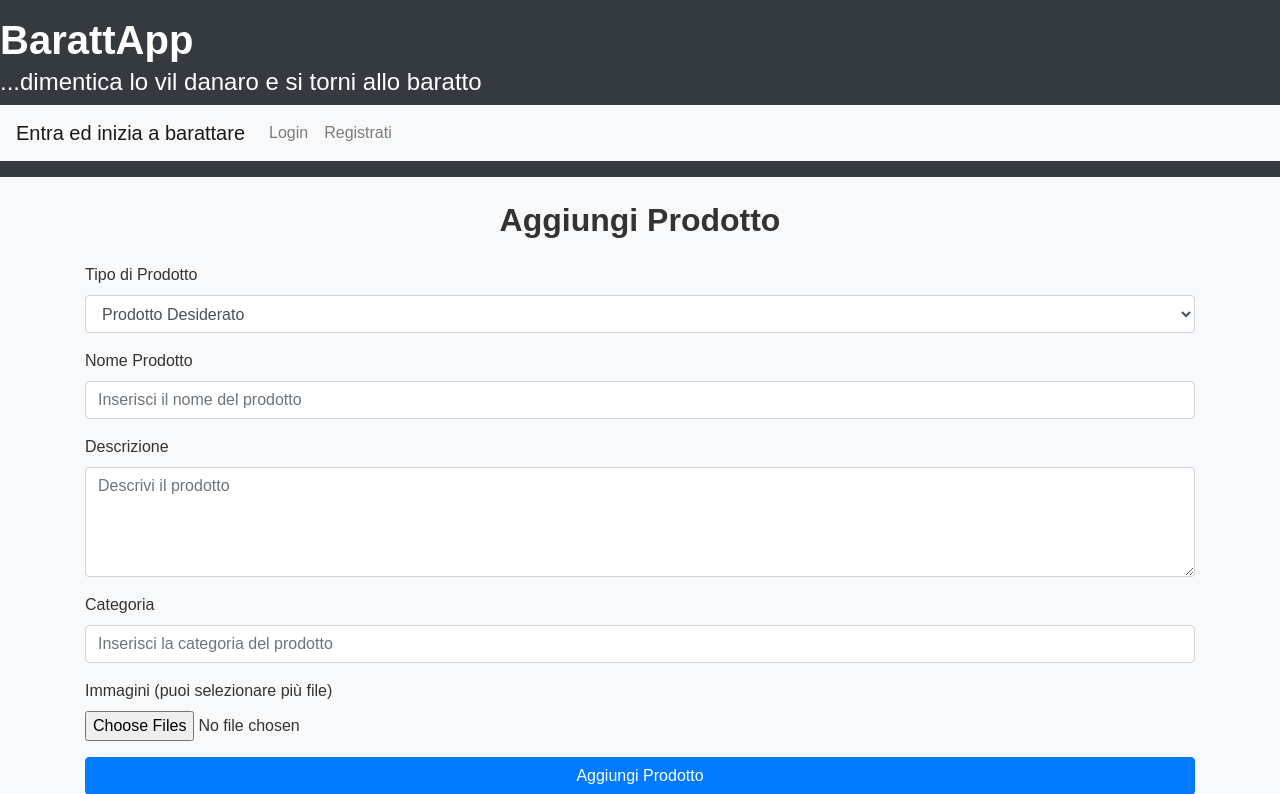
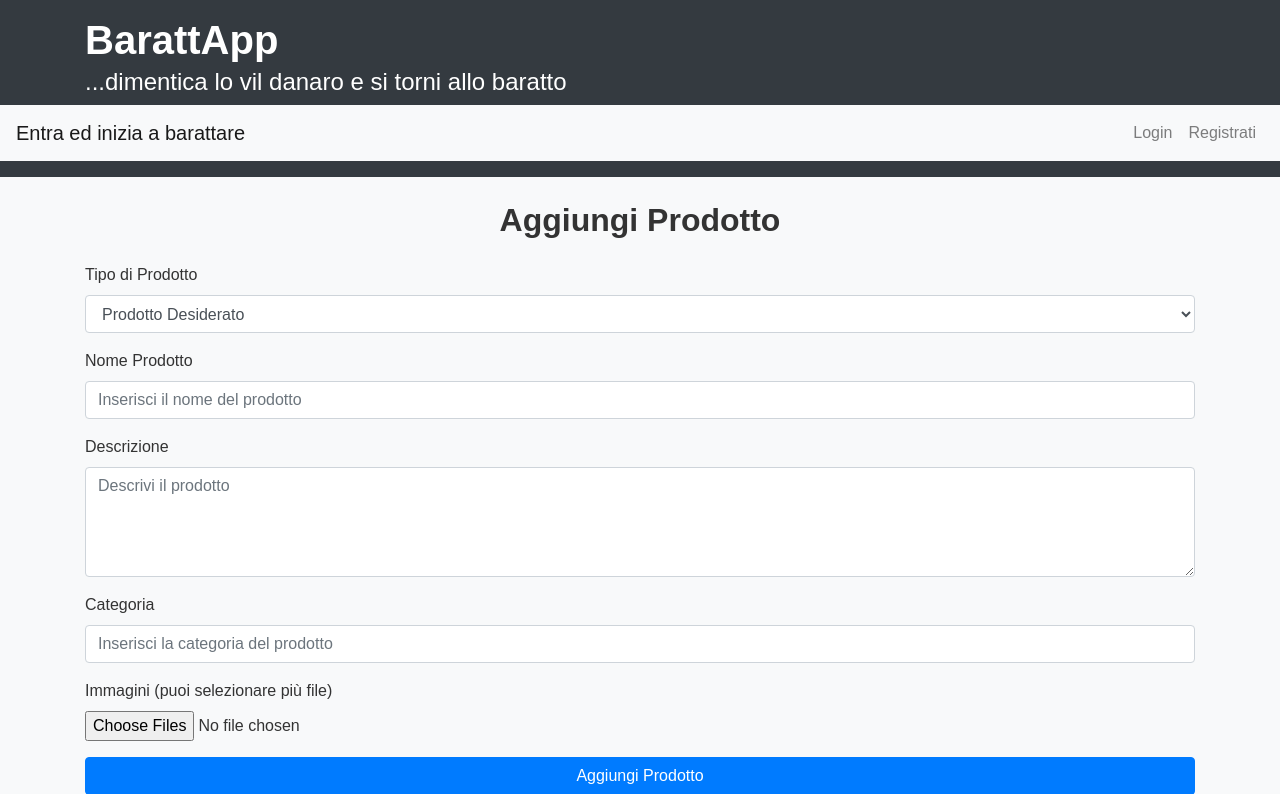
Before and after one commit to Ziganteros/barattApp, a Flask app: page /add-product in a window 1280 px wide. Shown: the top 794 px of the page. Run offline with Flask 3, Linux system fonts and the light colour scheme; some libraries are stand-ins or nearby versions.

Commit message:
Update base.html

```diff
--- a/templates/base.html
+++ b/templates/base.html
@@ -15,27 +15,41 @@
 
 <!-- Intestazione -->
 <header class="bg-dark text-white text-left py-3">
-    <h1 class="mb-1">BarattApp</h1>
-    <h4>...dimentica lo vil danaro e si torni allo baratto</h4>
+    <div class="container">
+        <h1 class="mb-1">BarattApp</h1>
+        <h4>...dimentica lo vil danaro e si torni allo baratto</h4>
+    </div>
+
+    <!-- Navbar responsiva -->
     <nav class="navbar navbar-expand-lg navbar-light bg-light">
-        {% if current_user.is_authenticated %}
-            <a class="navbar-brand" href="{{ url_for('profile_page') }}">Torna al profilo</a>
-            <div class="collapse navbar-collapse">
-                <ul class="navbar-nav">
+        <a class="navbar-brand" href="{{ url_for('profile_page') }}">
+            {% if current_user.is_authenticated %}
+                Torna al profilo
+            {% else %}
+                Entra ed inizia a barattare
+            {% endif %}
+        </a>
+
+        <!-- Bottone per menu mobile -->
+        <button class="navbar-toggler" type="button" data-toggle="collapse" data-target="#navbarNav" aria-controls="navbarNav" aria-expanded="false" aria-label="Toggle navigation">
+            <span class="navbar-toggler-icon"></span>
+        </button>
+
+        <!-- Contenuto della barra di navigazione -->
+        <div class="collapse navbar-collapse" id="navbarNav">
+            <ul class="navbar-nav ml-auto">
+                {% if current_user.is_authenticated %}
                     <li class="nav-item">
                         <a class="nav-link" href="{{ url_for('logout') }}">Logout</a>
                     </li>
-        {% else %}
-            <a class="navbar-brand" href="{{ url_for('profile_page') }}">Entra ed inizia a barattare</a>
-            <div class="collapse navbar-collapse">
-                <ul class="navbar-nav">
+                {% else %}
                     <li class="nav-item">
                         <a class="nav-link" href="{{ url_for('login') }}">Login</a>
                     </li>
                     <li class="nav-item">
                         <a class="nav-link" href="{{ url_for('register') }}">Registrati</a>
                     </li>
-        {% endif %}
+                {% endif %}
             </ul>
         </div>
     </nav>
```
